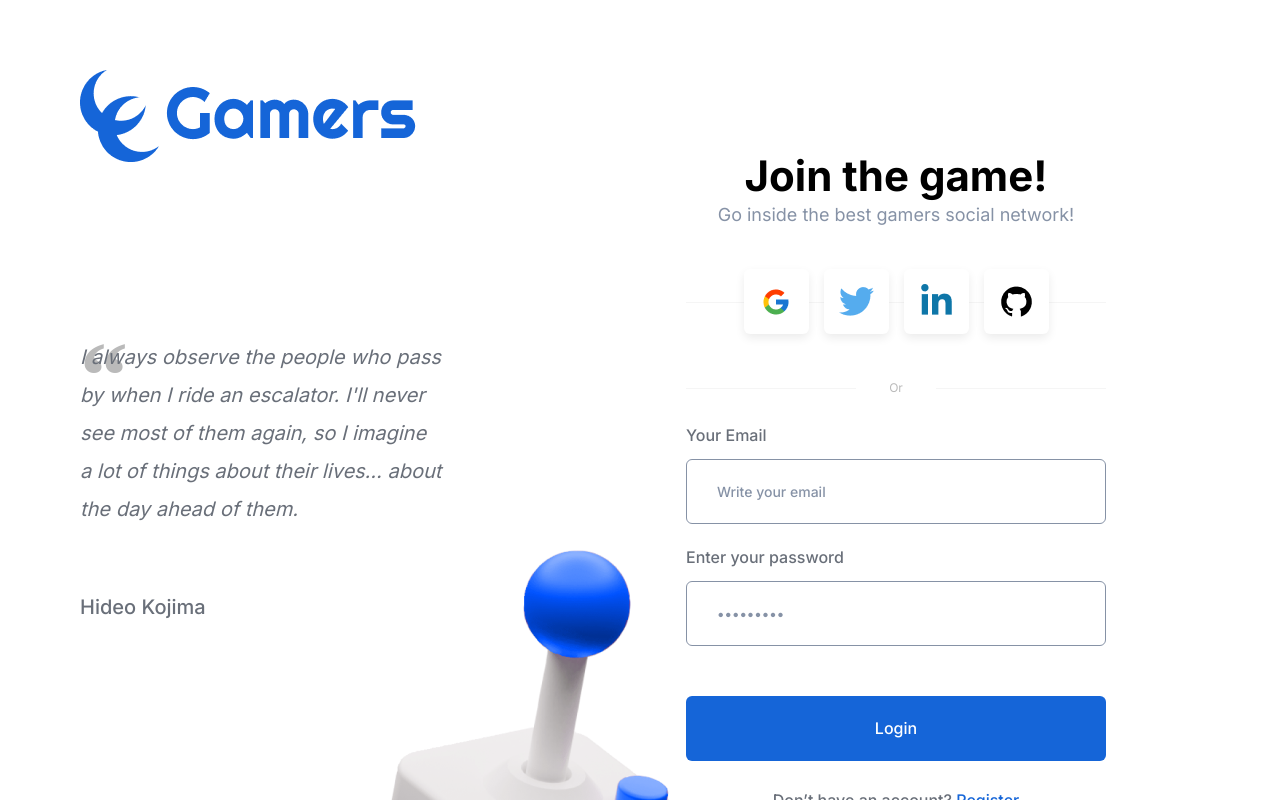
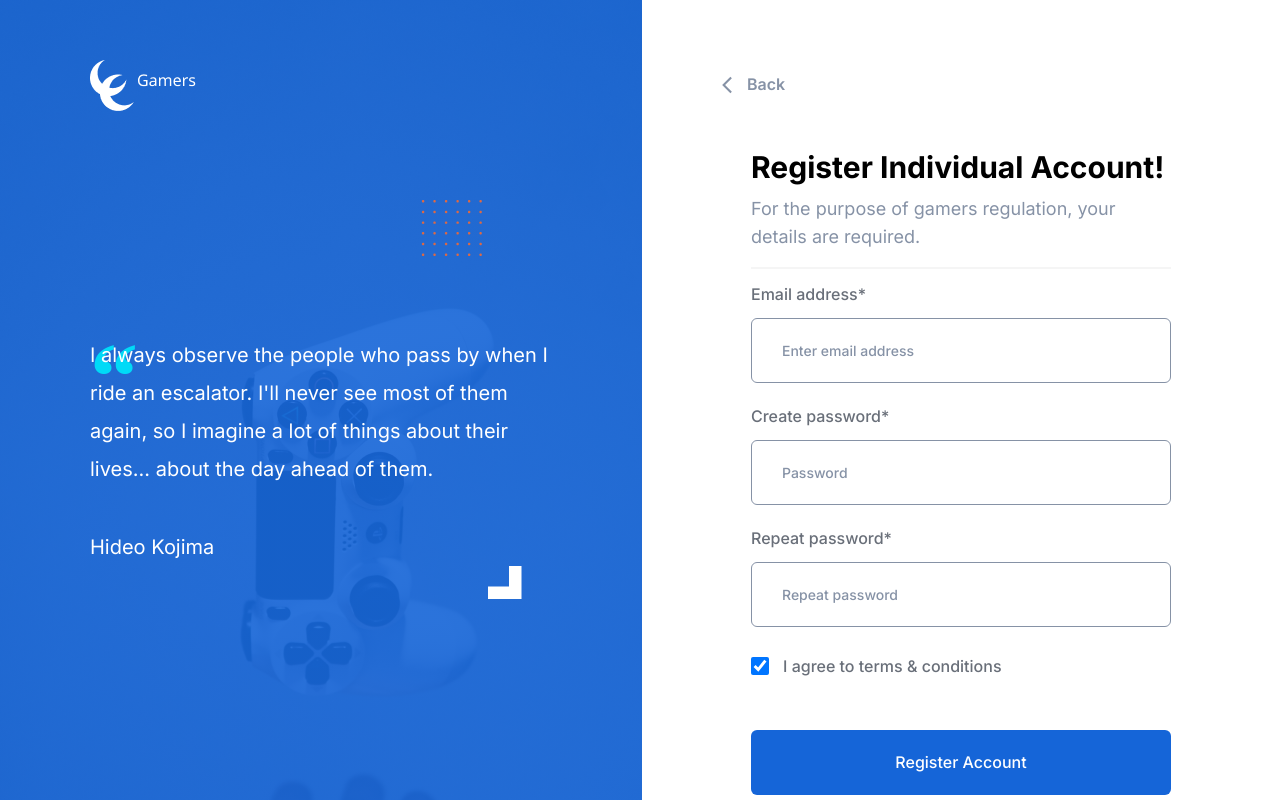
Before and after one commit to Mahmoud-Nwiry/gsg-project-gamer, a React (Create React App) app: page /signup in a window 1280 px wide. Shown: the top 800 px of the page. Built offline with nearby package versions, Linux system fonts and the light colour scheme; a web font is replaced by a local one.

Commit message:
add validation with alerts && designed the code by prettier

```diff
--- a/package.json
+++ b/package.json
@@ -9,7 +9,9 @@
     "react": "^18.2.0",
     "react-dom": "^18.2.0",
     "react-scripts": "5.0.1",
-    "web-vitals": "^2.1.4"
+    "sweetalert2": "^11.6.16",
+    "web-vitals": "^2.1.4",
+    "yup": "^0.32.11"
   },
   "scripts": {
     "start": "react-scripts start",
--- a/src/App.js
+++ b/src/App.js
@@ -6,7 +6,7 @@ import Signup from './pages/Signup'
 class App extends Component {
 
   state = {
-    page: 'login'
+    page: 'signup'
   };
 
   handelPage = (page) => {
--- a/src/components/StrengthPassword/index.jsx
+++ b/src/components/StrengthPassword/index.jsx
@@ -1,5 +1,5 @@
 import React, { Component } from "react";
-import './strengthPassword.css'
+import "./strengthPassword.css";
 
 export default class StrengthPassword extends Component {
   render() {
--- a/src/components/StrengthPassword/strengthPassword.css
+++ b/src/components/StrengthPassword/strengthPassword.css
@@ -8,7 +8,7 @@
 }
 
 .strength_bar {
-    background: #C4C4C4;
+  background: #c4c4c4;
   height: 4px;
   border-radius: 4px;
   position: relative;
@@ -42,7 +42,6 @@
 .strength.nothing .strength_bar_fill {
   width: 0;
   background: transparent;
-
 }
 .strength.weak .strength_bar_fill {
   width: 30%;
@@ -50,11 +49,11 @@
 }
 .strength.medium .strength_bar_fill {
   width: 65%;
-    background: #FFC107;
+  background: #ffc107;
 }
 .strength.strong .strength_bar_fill {
   width: 100%;
-    background: #00C851;
+  background: #00c851;
 }
 
 .strength p {
@@ -69,9 +68,9 @@
 }
 
 .strength.medium p {
-    color: #FFC107;
+  color: #ffc107;
 }
 
 .strength.strong p {
-    color: #00C851;
+  color: #00c851;
 }
--- a/src/pages/Login/index.jsx
+++ b/src/pages/Login/index.jsx
@@ -8,54 +8,80 @@ import Container from "../../components/container";
 import { Body, H1 } from "../../components/Typography";
 import IconButton from "../../components/IconButton";
 
-
-import GoogleIcon from '../../assets/images/google_icon.png';
-import TwitterIcon from '../../assets/images/twitter_icon.png';
-import LinlkedinIcon from '../../assets/images/linkedin_icon.png';
-import GithubIcon from '../../assets/images/github_icon.png';
+import GoogleIcon from "../../assets/images/google_icon.png";
+import TwitterIcon from "../../assets/images/twitter_icon.png";
+import LinlkedinIcon from "../../assets/images/linkedin_icon.png";
+import GithubIcon from "../../assets/images/github_icon.png";
 import OrLine from "../../components/OrLine";
 
 import Input from "../../components/Input";
 import Button from "../../components/Button";
 
+import loginSchema from "../../validation/loginValidation";
+import Swal from "sweetalert2";
+
 const icons = [
   {
-        id : 1,
+    id: 1,
     src: GoogleIcon,
     alt: "google icon",
-        link : '#'
+    link: "#",
   },
   {
-        id : 2,
+    id: 2,
     src: TwitterIcon,
     alt: "twitter icon",
-        link : '#'
+    link: "#",
   },
   {
-        id : 3,
+    id: 3,
     src: LinlkedinIcon,
     alt: "linkedin icon",
-        link : '#'
+    link: "#",
   },
   {
-        id : 4,
+    id: 4,
     src: GithubIcon,
     alt: "github icon",
-        link : '#'
-    }
-]
+    link: "#",
+  },
+];
 
 export default class Login extends Component {
-
   state = {
-        email : "",
-        password : "",
-    }
+    email: "",
+    password: "",
+  };
 
   returnValue = (e) => {
-        const {id, value} = e.target;
-        this.setState({[id] : value});
-    }
+    const { id, value } = e.target;
+    this.setState({ [id]: value });
+  };
+
+  sendData = (e) => {
+    e.preventDefault();
+
+    loginSchema
+      .validate({
+        email: this.state.email,
+        password: this.state.password,
+      })
+      .then((isValid) => {
+        if (isValid)
+          Swal.fire({
+            title: "Login Success",
+            text: `Welcome ${this.state.email}.`,
+            icon: "success",
+          });
+      })
+      .catch((err) => {
+        Swal.fire({
+          title: "Login Field",
+          text: `${err.errors[0]}.`,
+          icon: "error",
+        });
+      });
+  };
 
   render() {
     return (
@@ -72,26 +98,49 @@ export default class Login extends Component {
           <img src={Gear} alt="gear" className="gear_img" />
         </div>
 
-
         <div className="login_right">
           <Container>
             <div className="titles">
-                    <H1 text="Join the game!"/>
+              <H1 text="Join the game!" />
               <Body text="Go inside the best gamers social network!" />
             </div>
 
             <div className="icons_box">
               <div className="line"></div>
-                    {
-                        icons.map(item => <IconButton icon={item.src} alt={item.alt} link={item.link} key={item.id} />)
-                    }
+              {icons.map((item) => (
+                <IconButton
+                  icon={item.src}
+                  alt={item.alt}
+                  link={item.link}
+                  key={item.id}
+                />
+              ))}
             </div>
             <OrLine />
-                <form>
-                    <Input label="Your Email" value={this.state.email} type="email" id="email" placeholder="Write your email" returnValue={this.returnValue} />
-                    <Input label="Enter your password" value={this.state.password} type="password" id="password" placeholder="•••••••••" returnValue={this.returnValue} />
+            <form onSubmit={this.sendData}>
+              <Input
+                label="Your Email"
+                value={this.state.email}
+                type="email"
+                id="email"
+                placeholder="Write your email"
+                returnValue={this.returnValue}
+              />
+              <Input
+                label="Enter your password"
+                value={this.state.password}
+                type="password"
+                id="password"
+                placeholder="•••••••••"
+                returnValue={this.returnValue}
+              />
               <Button text="Login" classes="btn btn-primary mt" />
-                    <p className="create_account">Don’t have an account? <span onClick={() => this.props.changePage('signup')}>Register</span></p>
+              <p className="create_account">
+                Don’t have an account?{" "}
+                <span onClick={() => this.props.changePage("signup")}>
+                  Register
+                </span>
+              </p>
             </form>
           </Container>
         </div>
--- a/src/pages/Login/login.css
+++ b/src/pages/Login/login.css
@@ -13,11 +13,11 @@
 }
 
 .login_left .quts_mark {
-    font-family: 'Gayathri';
+  font-family: "Gayathri";
   font-weight: 700;
   font-size: 96px;
   line-height: 117px;
-    color: #BABABA;
+  color: #bababa;
   margin-bottom: -96px;
 }
 
@@ -25,14 +25,14 @@
   font-style: italic;
   font-size: 20px;
   line-height: 38px;
-    color: #696F79;
+  color: #696f79;
 }
 
 .login_left .author {
   font-weight: 500;
   font-size: 20px;
   line-height: 38px;
-    color: #696F79;
+  color: #696f79;
   margin-top: 60px;
 }
 
@@ -72,7 +72,7 @@
   left: 0;
   width: 100%;
   height: 1px;
-    background-color: #F5F5F5;
+  background-color: #f5f5f5;
   z-index: 1;
 }
 
@@ -82,10 +82,10 @@
   line-height: 19px;
   text-align: center;
   margin-top: 30px;
-    color: #696F79;
+  color: #696f79;
 }
 
 .login_right .create_account span {
   cursor: pointer;
-    color : #1565D8;
+  color: #1565d8;
 }
--- a/src/pages/Signup/index.jsx
+++ b/src/pages/Signup/index.jsx
@@ -5,7 +5,7 @@ import BoxWithBgImg from "../../components/BoxWithBgImg";
 import Logo from "../../assets/images/logolight.png";
 import PointsImg from "../../assets/images/points.svg";
 import Corner from "../../assets/images/corner.png";
-import Arrow from "../../assets/images/backarrow.svg"
+import Arrow from "../../assets/images/backarrow.svg";
 import GoogleIcon from "../../assets/images/googleIcon.svg";
 
 import Container from "../../components/container";
@@ -15,71 +15,111 @@ import Button from "../../components/Button";
 import OrLine from "../../components/OrLine";
 import StrengthPassword from "../../components/StrengthPassword";
 
+import signupSchema from "../../validation/signupValidation";
+import Swal from "sweetalert2";
+
 export default class Signup extends Component {
-
   state = {
-    email : '',
-    password : '',
-    password2 : '',
-    agree : true,
-    strength : 'nothing',
-  }
+    email: "",
+    password: "",
+    password2: "",
+    agree: true,
+    strength: "nothing",
+  };
 
   returnValue = (e) => {
-    const {id, value} = e.target;
-    this.setState({[id] : value});
+    const { id, value } = e.target;
+    this.setState({ [id]: value });
 
-    if (id === 'password' &&  value !== '') {
-      this.handelStrength(value)
+    if (id === "password" && value !== "") {
+      this.handelStrength(value);
+    } else {
+      this.setState({
+        strength: "nothing",
+      });
     }
-    else {
-        this.setState({
-          strength: "nothing"
-        });
-    }
-}
-handelCheckbox = (e) => {
-    const {checked} = e.target;
-    this.setState({agree : checked});
-}
+  };
+
+  handelCheckbox = (e) => {
+    const { checked } = e.target;
+    this.setState({ agree: checked });
+  };
 
   handelStrength = (password) => {
     let capitals = /[A-Z]/,
-        smalls = /[a-z]/,
-        nums  = /[0-9]/;
-    if(password.length < 8){
+      smalls = /[a-z]/,
+      nums = /[0-9]/;
+    if (password.length < 8) {
       return this.setState({ strength: "weak" });
-    }else if(smalls.test(password) && nums.test(password) && capitals.test(password)){
+    } else if (
+      smalls.test(password) &&
+      nums.test(password) &&
+      capitals.test(password)
+    ) {
       this.setState({
-        strength: "strong"
+        strength: "strong",
       });
-    }else if(smalls.test(password) && nums.test(password)){
+    } else if (smalls.test(password) && nums.test(password)) {
       this.setState({
-        strength: "medium"
+        strength: "medium",
       });
-    }else if(capitals.test(password) && nums.test(password)){
+    } else if (capitals.test(password) && nums.test(password)) {
       this.setState({
-        strength: "medium"
+        strength: "medium",
       });
-    }else if(capitals.test(password) && smalls.test(password)){
+    } else if (capitals.test(password) && smalls.test(password)) {
       this.setState({
-        strength: "medium"
+        strength: "medium",
       });
-    }else if(capitals.test(password)){
+    } else if (capitals.test(password)) {
       this.setState({
-        strength: "weak"
+        strength: "weak",
       });
-    }else if(smalls.test(password)){
+    } else if (smalls.test(password)) {
       this.setState({
-        strength: "weak"
+        strength: "weak",
       });
-    }else if(nums.test(password)){
+    } else if (nums.test(password)) {
       this.setState({
-        strength: "weak"
+        strength: "weak",
       });
     }
+  };
 
-  }
+  sendData = (e) => {
+    e.preventDefault();
+
+    signupSchema
+      .validate({
+        email: this.state.email,
+        password: this.state.password,
+        password2: this.state.password2,
+        agree: this.state.agree,
+      })
+      .then((isValid) => {
+        if (isValid)
+          Swal.fire({
+            title: "Signup Success",
+            text: "Your account has been successfully created",
+            type: "success",
+            icon: "success",
+            timer: 1500,
+          });
+
+        setTimeout(() => {
+          this.props.changePage("login");
+        }, 1500);
+      })
+      .catch((err) => {
+        Swal.fire({
+          title: "Signup field",
+          text: `${err.message}`,
+          type: "error",
+          icon: "error",
+          timer: 3000,
+        });
+      });
+  };
 
   render() {
     return (
@@ -93,30 +133,63 @@ handelCheckbox = (e) => {
             I'll never see most of them again, so I imagine a lot of things
             about their lives... about the day ahead of them.
           </p>
-          <h5 className="author">
-            Hideo Kojima
-          </h5>
+          <h5 className="author">Hideo Kojima</h5>
           <div className="corner_container">
             <img src={Corner} alt="corner" />
           </div>
         </BoxWithBgImg>
 
         <div className="content_box">
-          <div className="back_btn" onClick={() => this.props.changePage('login')}>
-            <button><img src={Arrow} alt="arrow" /> Back</button>
+          <div
+            className="back_btn"
+            onClick={() => this.props.changePage("login")}
+          >
+            <button>
+              <img src={Arrow} alt="arrow" /> Back
+            </button>
           </div>
           <Container>
-            <H2 text="Register Individual Account!"/>
+            <H2 text="Register Individual Account!" />
             <Body text="For the purpose of gamers regulation, your details are required." />
-            <hr style={{border: '1px solid #F5F5F5', margin : '16px 0'}} />
-            <form action="">
-              <Input label="Email address*" value={this.state.email} id="email" type="email" placeholder="Enter email address" returnValue={this.returnValue} />
-              <Input label="Create password*" value={this.state.password} id="password" type="password" placeholder="Password" returnValue={this.returnValue} />
+            <hr style={{ border: "1px solid #F5F5F5", margin: "16px 0" }} />
+            <form onSubmit={this.sendData}>
+              <Input
+                label="Email address*"
+                value={this.state.email}
+                id="email"
+                type="email"
+                placeholder="Enter email address"
+                returnValue={this.returnValue}
+              />
+              <Input
+                label="Create password*"
+                value={this.state.password}
+                id="password"
+                type="password"
+                placeholder="Password"
+                returnValue={this.returnValue}
+              />
               <StrengthPassword strength={this.state.strength} />
-              <Input label="Repeat password*" value={this.state.password2} id="password2" type="password" placeholder="Repeat password" returnValue={this.returnValue} />
+              <Input
+                label="Repeat password*"
+                value={this.state.password2}
+                id="password2"
+                type="password"
+                placeholder="Repeat password"
+                returnValue={this.returnValue}
+              />
               <div className="checkbox_container">
-                <input type="checkbox" id="agree" value={this.state.agree} name="agree" checked={this.state.agree} onClick={this.handelCheckbox} />
-                <label htmlFor="agree" className="agree_label">I agree to terms & conditions</label>
+                <input
+                  type="checkbox"
+                  id="agree"
+                  value={this.state.agree}
+                  name="agree"
+                  checked={this.state.agree}
+                  onChange={this.handelCheckbox}
+                />
+                <label htmlFor="agree" className="agree_label">
+                  I agree to terms & conditions
+                </label>
               </div>
               <Button text="Register Account" classes="btn btn-primary" />
               <OrLine />
--- a/src/pages/Signup/signup.css
+++ b/src/pages/Signup/signup.css
@@ -15,10 +15,10 @@
 
 .signup_page .quts_mark {
   margin-top: 200px;
-    font-family: 'Gayathri';
+  font-family: "Gayathri";
   font-weight: 700;
   font-size: 96px;
-    color: #00DAF7;
+  color: #00daf7;
   margin-bottom: -96px;
 }
 
@@ -26,7 +26,7 @@
   font-weight: 400;
   font-size: 20px;
   line-height: 38px;
-    color: #FFFFFF;
+  color: #ffffff;
 }
 
 .signup_page .author {
@@ -34,7 +34,7 @@
   font-weight: 400;
   font-size: 20px;
   line-height: 38px;
-    color: #FFFFFF;
+  color: #ffffff;
 }
 
 .signup_page .corner_container {
@@ -48,7 +48,7 @@
 
 .signup_page .back_btn button {
   cursor: pointer;
-    display : flex;
+  display: flex;
   align-items: center;
   gap: 15px;
   background-color: transparent;
@@ -57,7 +57,7 @@
   font-weight: 600;
   font-size: 16px;
   line-height: 19px;
-    color: #8692A6;
+  color: #8692a6;
 }
 
 .checkbox_container {
--- /dev/null
+++ b/src/validation/loginValidation.js
@@ -0,0 +1,8 @@
+import * as yup from "yup";
+
+const loginSchema = yup.object().shape({
+    email: yup.string().email().required(),
+    password: yup.string().min(8).matches("^[a-zA-Z0-9!@#$&()-`.+,/\"]*$").required(),
+})
+
+export default loginSchema;
--- /dev/null
+++ b/src/validation/signupValidation.js
@@ -0,0 +1,12 @@
+import * as yup from "yup";
+
+const signupSchema = yup.object().shape({
+    email: yup.string().email().required(),
+    password: yup.string().min(8).matches("^[a-zA-Z0-9!@#$&()-`.+,/\"]*$").required(),
+    password2: yup.string().when('password', (password, field) =>
+        password ? field.required().oneOf([yup.ref('password')]) : field
+    ),
+    agree: yup.boolean().required()
+})
+
+export default signupSchema;
```
Also changed, not shown: 1 other file (tests, documents, lock files or other folders). Lines whose indentation alone changed are shown as unchanged.
